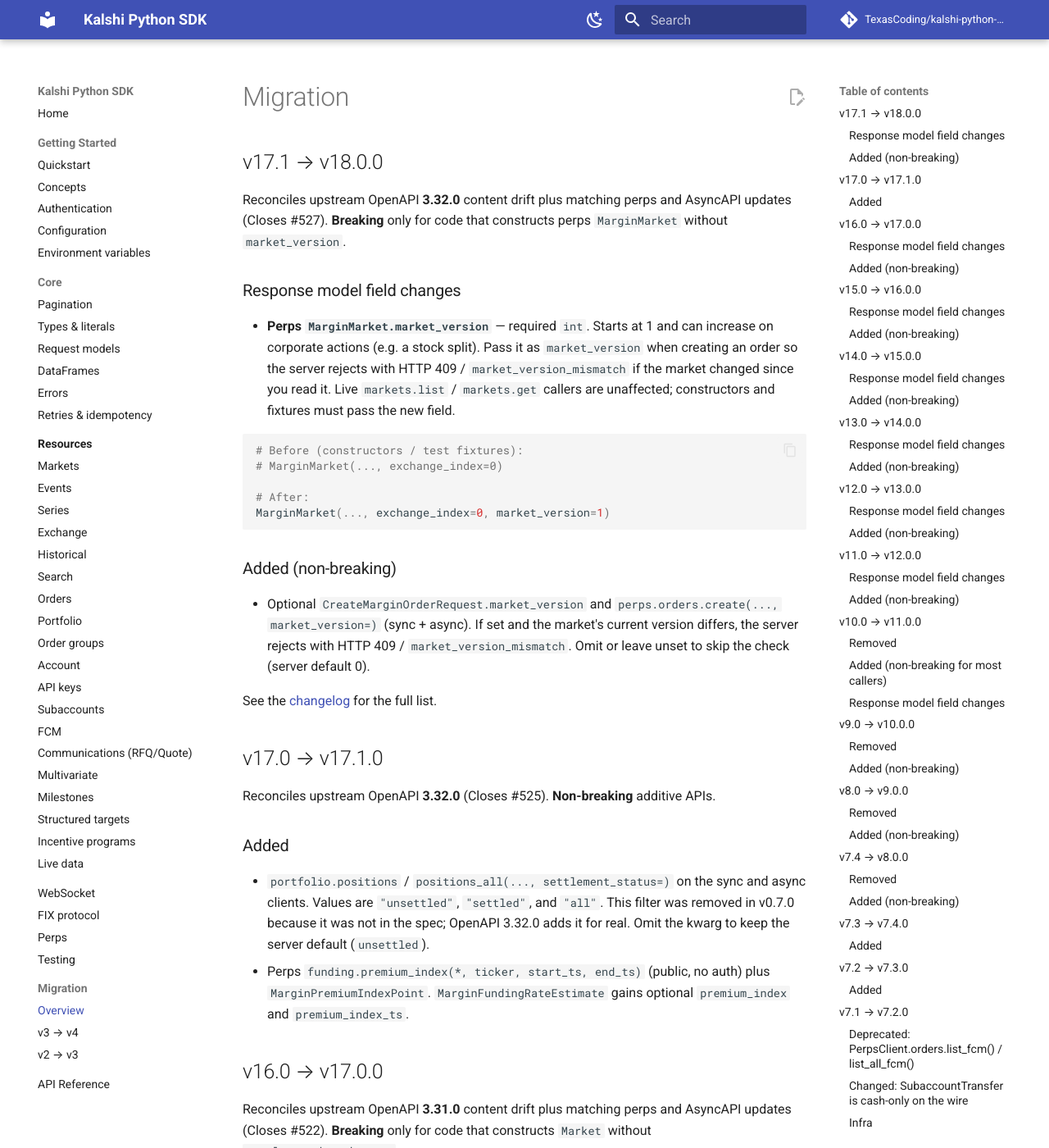
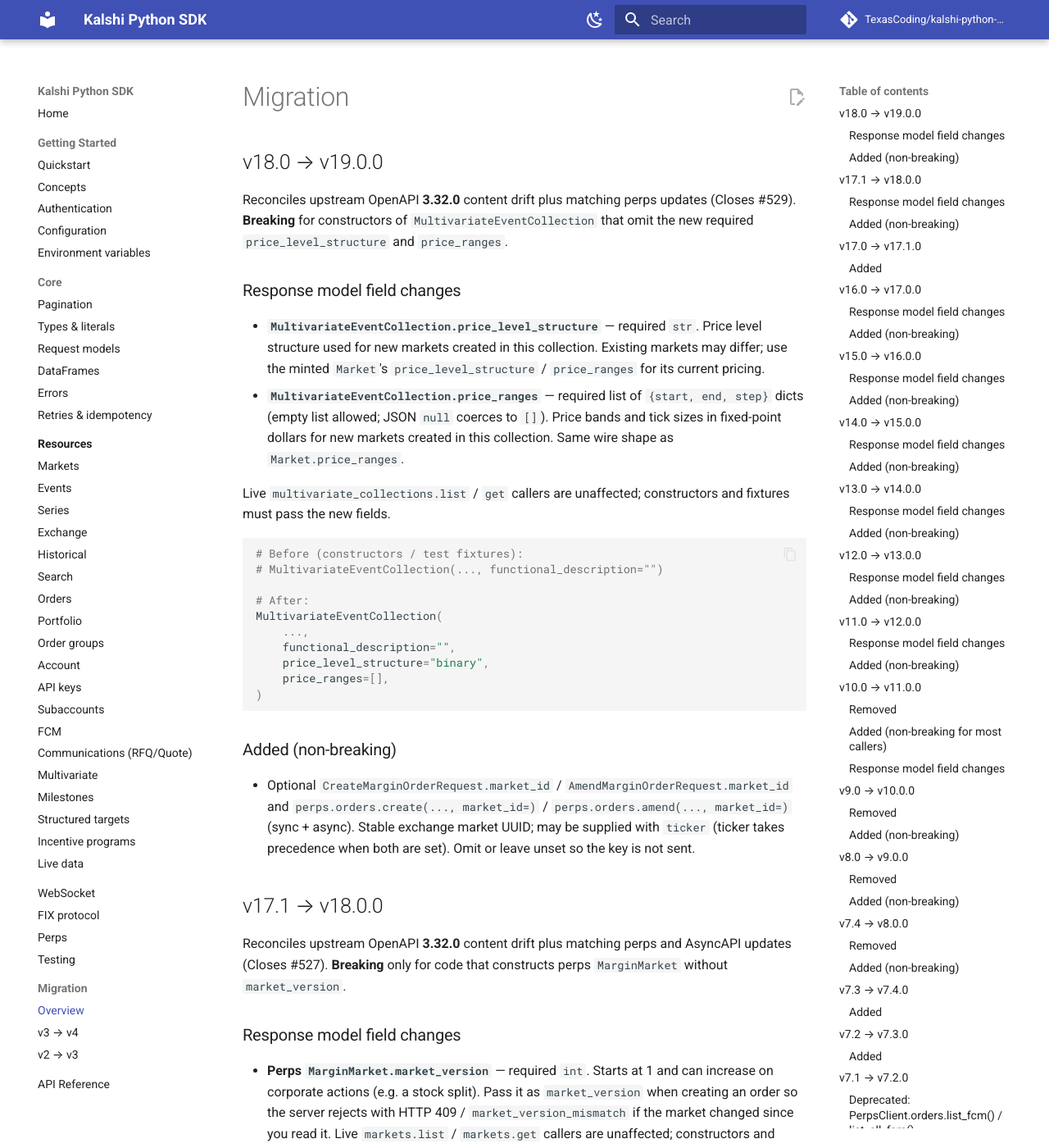
Before and after one commit to TexasCoding/kalshi-python-sdk, an MkDocs documentation site: the page built from docs/migration.md, in a window 1280 px wide and 1400 px high. Shown: the whole window at 82% size. Built offline with MkDocs 1.6.1 and Material for MkDocs 9.7.7, drawn with Linux system fonts in a browser that asks for light colours; comment, search, counter and statistics services are not loaded.

Commit message:
Reconcile MVE price ranges + perps market_id drift (v19.0.0) (#530)
Closes #529. Adds required MultivariateEventCollection.price_level_structure
and price_ranges, and optional perps market_id on create/amend order requests
and kwargs (sync + async), after nightly strict contract failures. Re-vendors
OpenAPI/AsyncAPI/perps specs (core info.version remains 3.32.0).

````diff
--- a/docs/migration.md
+++ b/docs/migration.md
@@ -1,4 +1,47 @@
 # Migration
+
+## v18.0 → v19.0.0
+
+Reconciles upstream OpenAPI **3.32.0** content drift plus matching perps
+updates (Closes #529). **Breaking** for constructors of
+`MultivariateEventCollection` that omit the new required
+`price_level_structure` and `price_ranges`.
+
+### Response model field changes
+
+- **`MultivariateEventCollection.price_level_structure`** — required `str`.
+  Price level structure used for new markets created in this collection.
+  Existing markets may differ; use the minted `Market`'s
+  `price_level_structure` / `price_ranges` for its current pricing.
+- **`MultivariateEventCollection.price_ranges`** — required list of
+  `{start, end, step}` dicts (empty list allowed; JSON `null` coerces to
+  `[]`). Price bands and tick sizes in fixed-point dollars for new markets
+  created in this collection. Same wire shape as `Market.price_ranges`.
+
+Live `multivariate_collections.list` / `get` callers are unaffected;
+constructors and fixtures must pass the new fields.
+
+```python
+# Before (constructors / test fixtures):
+# MultivariateEventCollection(..., functional_description="")
+
+# After:
+MultivariateEventCollection(
+    ...,
+    functional_description="",
+    price_level_structure="binary",
+    price_ranges=[],
+)
+```
+
+### Added (non-breaking)
+
+- Optional `CreateMarginOrderRequest.market_id` /
+  `AmendMarginOrderRequest.market_id` and
+  `perps.orders.create(..., market_id=)` /
+  `perps.orders.amend(..., market_id=)` (sync + async). Stable exchange
+  market UUID; may be supplied with `ticker` (ticker takes precedence when
+  both are set). Omit or leave unset so the key is not sent.
 
 ## v17.1 → v18.0.0
 
--- a/kalshi/__init__.py
+++ b/kalshi/__init__.py
@@ -427,4 +427,4 @@ __all__ = [
     "Withdrawal",
 ]
 
-__version__ = "18.0.0"
+__version__ = "19.0.0"
--- a/pyproject.toml
+++ b/pyproject.toml
@@ -1,6 +1,6 @@
 [project]
 name = "kalshi-sdk"
-version = "18.0.0"
+version = "19.0.0"
 description = "A professional Python SDK for the Kalshi prediction markets and Perps (margin) APIs"
 readme = "README.md"
 license = { text = "MIT" }
````
Also changed, not shown: CHANGELOG.md (+35 -0 lines), docs/perps.md (+3 -0 lines), docs/resources/multivariate.md (+6 -1 lines), 9 other files.
